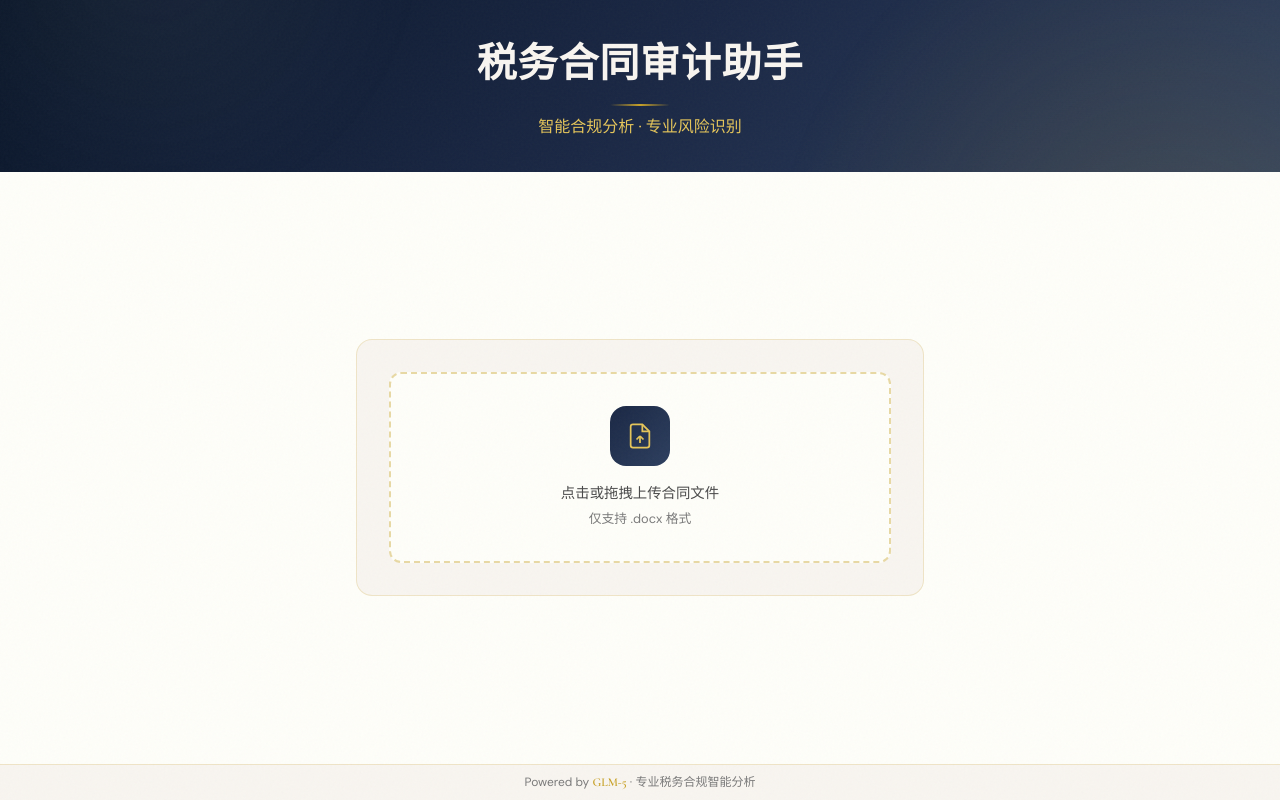
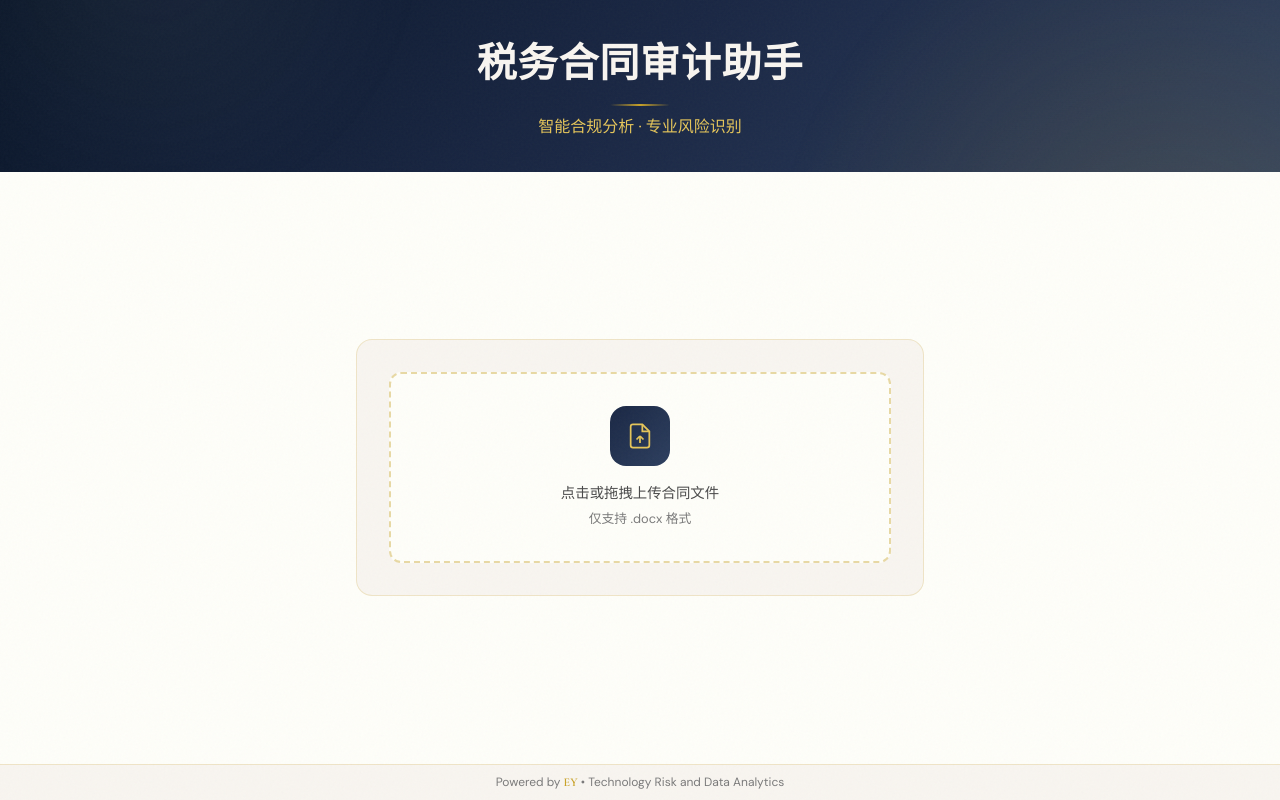
Before and after one commit to JIA-ZI-LONG/contract-auditor, a React (Vite) app in the folder frontend/: page / in a window 1280 px wide. Built offline with nearby package versions, Linux system fonts and the light colour scheme.

Commit message:
style: update footer branding to EY Technology Risk and Data Analytics

```diff
--- a/frontend/src/App.tsx
+++ b/frontend/src/App.tsx
@@ -125,7 +125,7 @@ export function App() {
       {/* Footer */}
       <footer className="footer">
         <p className="footer-text">
-          Powered by <span className="footer-brand">GLM-5</span> · 专业税务合规智能分析
+          Powered by <span className="footer-brand">EY</span> • Technology Risk and Data Analytics
         </p>
       </footer>
     </div>
```
